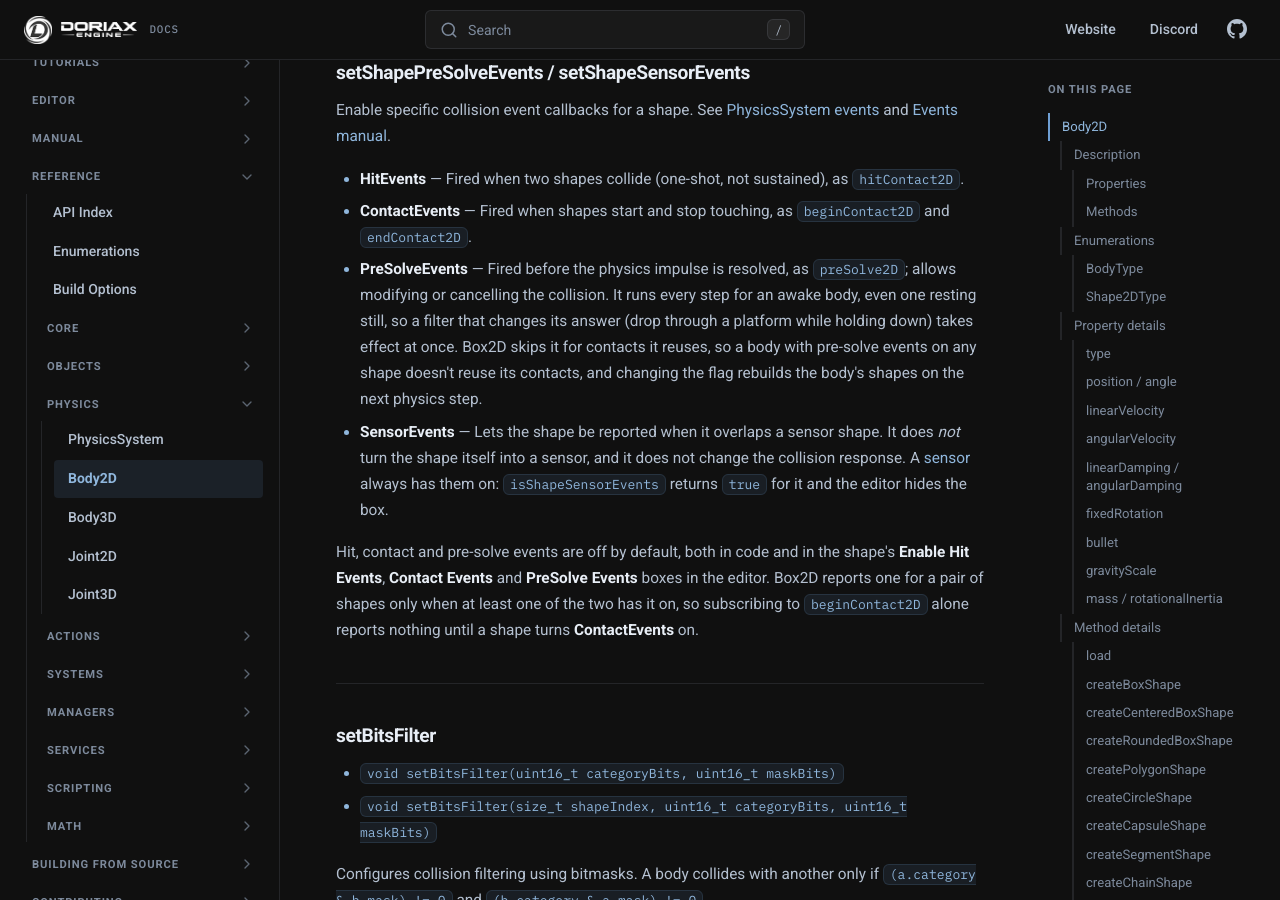
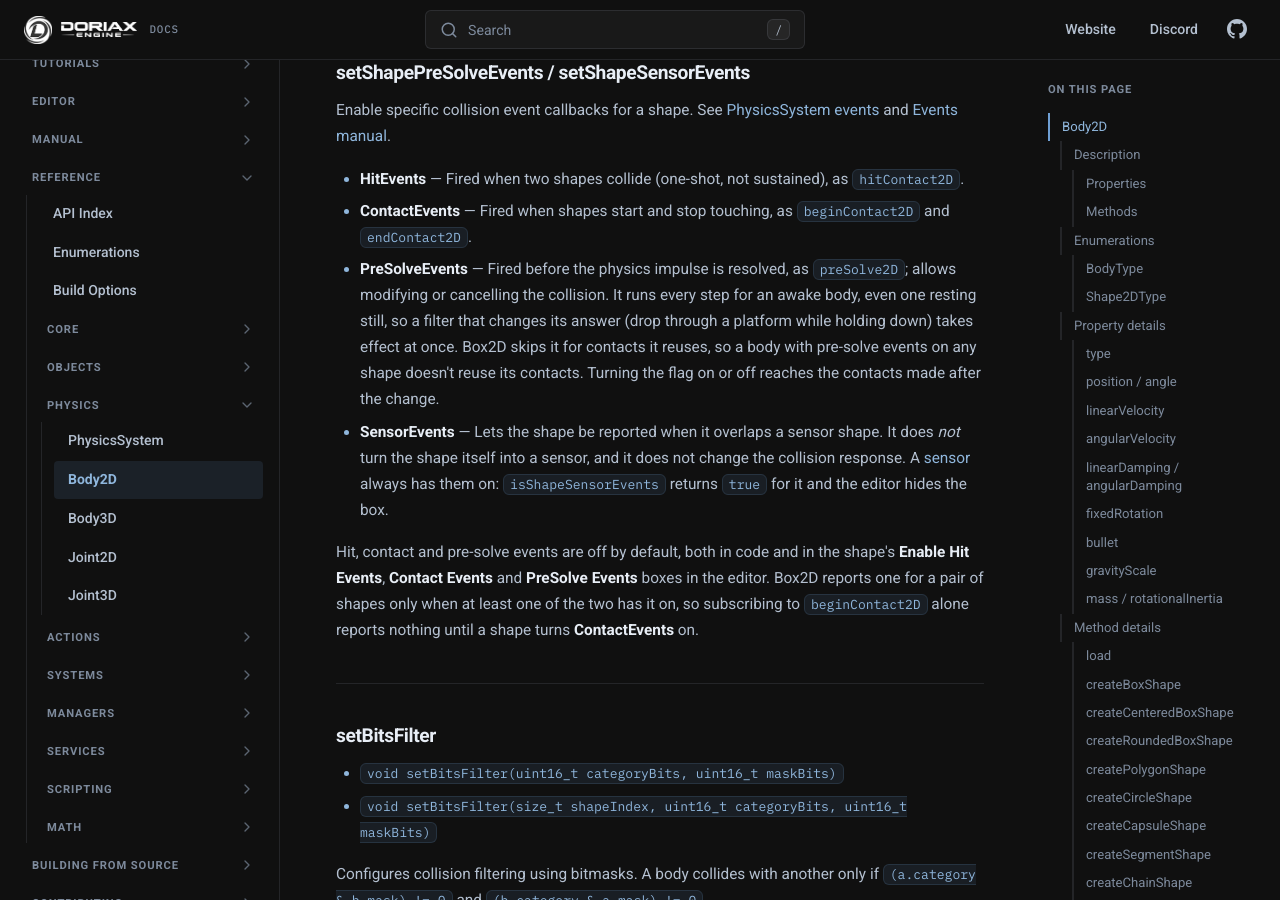
Before and after one commit to doriaxengine/doriax-docs, an MkDocs documentation site: the page built from docs/reference/classes/body2d.md, in a window 1280 px wide and 900 px high, scrolled down 12748 px. Built offline with MkDocs 1.6.1, drawn with Linux system fonts in a browser that asks for light colours; comment, search, counter and statistics services are not loaded.

Commit message:
Documented 2D pre-solve toggles

```diff
--- a/docs/reference/classes/body2d.md
+++ b/docs/reference/classes/body2d.md
@@ -482,7 +482,7 @@ Enable specific collision event callbacks for a shape. See [PhysicsSystem events
 
 * **HitEvents** — Fired when two shapes collide (one-shot, not sustained), as `hitContact2D`.
 * **ContactEvents** — Fired when shapes start and stop touching, as `beginContact2D` and `endContact2D`.
-* **PreSolveEvents** — Fired before the physics impulse is resolved, as `preSolve2D`; allows modifying or cancelling the collision. It runs every step for an awake body, even one resting still, so a filter that changes its answer (drop through a platform while holding down) takes effect at once. Box2D skips it for contacts it reuses, so a body with pre-solve events on any shape doesn't reuse its contacts, and changing the flag rebuilds the body's shapes on the next physics step.
+* **PreSolveEvents** — Fired before the physics impulse is resolved, as `preSolve2D`; allows modifying or cancelling the collision. It runs every step for an awake body, even one resting still, so a filter that changes its answer (drop through a platform while holding down) takes effect at once. Box2D skips it for contacts it reuses, so a body with pre-solve events on any shape doesn't reuse its contacts. Turning the flag on or off reaches the contacts made after the change.
 * **SensorEvents** — Lets the shape be reported when it overlaps a sensor shape. It does *not* turn the shape itself into a sensor, and it does not change the collision response. A [sensor](#setshapesensor) always has them on: `isShapeSensorEvents` returns `true` for it and the editor hides the box.
 
 Hit, contact and pre-solve events are off by default, both in code and in the shape's **Enable Hit Events**, **Contact Events** and **PreSolve Events** boxes in the editor. Box2D reports one for a pair of shapes only when at least one of the two has it on, so subscribing to `beginContact2D` alone reports nothing until a shape turns **ContactEvents** on.
```
